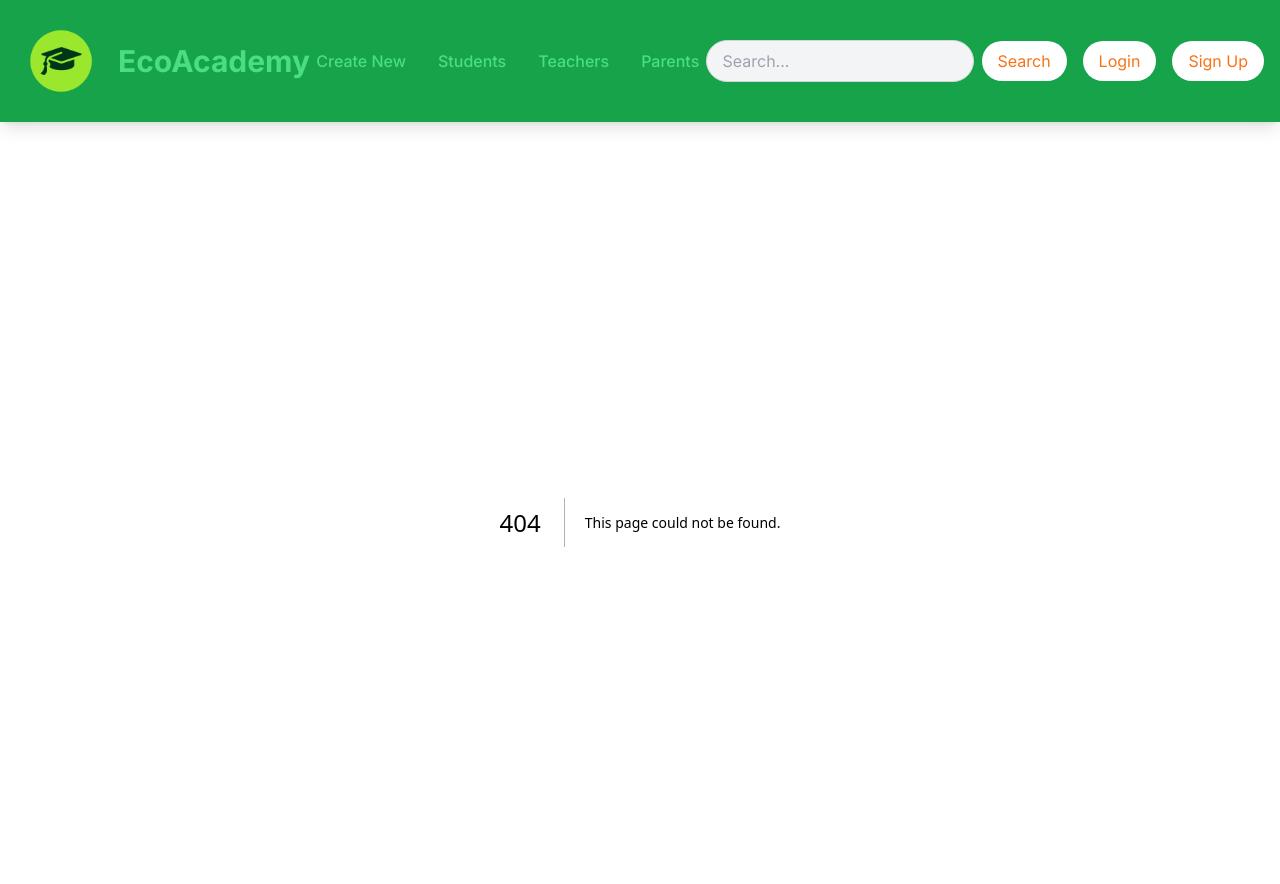
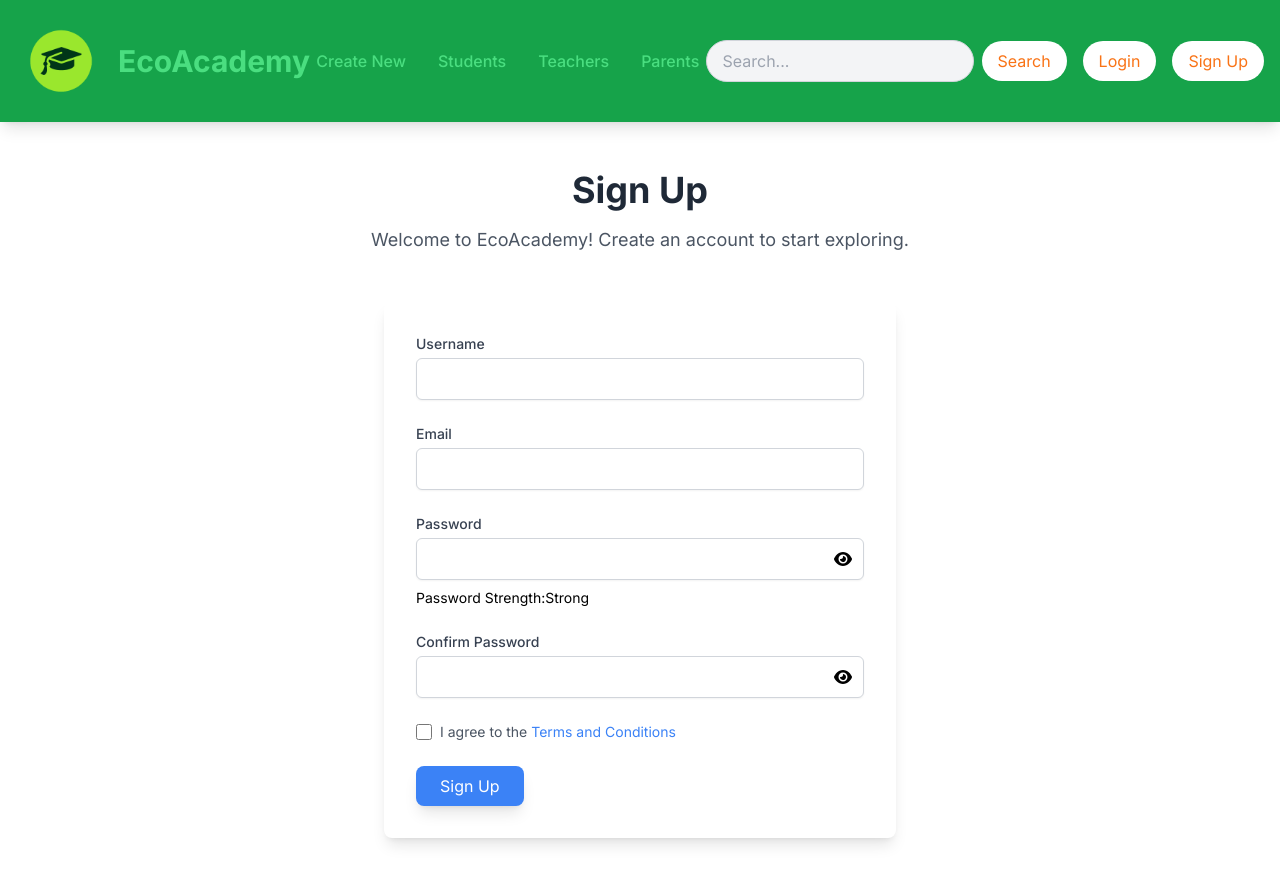
Before and after one commit to EcoAcademy/EcoAcademy, a Next.js app: page /teachers/signup in a window 1280 px wide. Before the commit this address had no page. Shown: the top 884 px of the page. Built offline with nearby package versions, Linux system fonts and the light colour scheme.

Commit message:
Updated login and signup pages with role selection

```diff
--- /dev/null
+++ b/src/app/signup/page.tsx
@@ -0,0 +1,75 @@
+'use client';
+
+import React, { useState } from 'react';
+import { useRouter } from 'next/navigation';
+
+const SignUpPage: React.FC = () => {
+  const [userType, setUserType] = useState<'student' | 'parent' | 'teacher' | null>(null);
+  const router = useRouter();
+
+  const handleUserTypeSelect = (type: 'student' | 'parent' | 'teacher') => {
+    setUserType(type);
+  };
+
+  const handleSignUp = () => {
+    if (userType) {
+      // Redirect to the appropriate sign-up page based on the selected user type
+      // Replace the URLs below with your actual sign-up page links
+      if (userType === 'student') {
+        router.push('/students/signup'); // Link to student sign-up
+      } else if (userType === 'parent') {
+        router.push('/parents/signup'); // Link to parent sign-up
+      } else if (userType === 'teacher') {
+        router.push('/teachers/signup'); // Link to teacher sign-up
+      }
+    } else {
+      alert('Please select your role');
+    }
+  };
+
+  return (
+    <div className="flex flex-col items-center justify-center min-h-screen bg-gray-100">
+      <div className="bg-white p-8 rounded-lg shadow-md">
+        <h1 className="text-3xl font-bold mb-6">Sign Up</h1>
+        <h2 className="text-lg font-semibold mb-2">Select your role:</h2>
+
+        <div className="flex space-x-4 mb-4">
+          <button
+            onClick={() => handleUserTypeSelect('student')}
+            className={`px-4 py-2 rounded-md ${
+              userType === 'student' ? 'bg-blue-500 text-white' : 'bg-gray-200 text-gray-700'
+            }`}
+          >
+            Student
+          </button>
+          <button
+            onClick={() => handleUserTypeSelect('parent')}
+            className={`px-4 py-2 rounded-md ${
+              userType === 'parent' ? 'bg-blue-500 text-white' : 'bg-gray-200 text-gray-700'
+            }`}
+          >
+            Parent
+          </button>
+          <button
+            onClick={() => handleUserTypeSelect('teacher')}
+            className={`px-4 py-2 rounded-md ${
+              userType === 'teacher' ? 'bg-blue-500 text-white' : 'bg-gray-200 text-gray-700'
+            }`}
+          >
+            Teacher
+          </button>
+        </div>
+
+        <h2 className="text-lg font-semibold mb-2">Then Click Sign Up</h2>
+        <button
+          onClick={handleSignUp}
+          className="bg-green-500 text-white px-4 py-2 rounded-md hover:bg-green-600"
+        >
+          Sign Up
+        </button>
+      </div>
+    </div>
+  );
+};
+
+export default SignUpPage;
--- /dev/null
+++ b/src/app/teachers/signup/page.tsx
@@ -0,0 +1,190 @@
+"use client";
+import React, { useState } from 'react';
+import { useRouter } from 'next/navigation';
+import { FontAwesomeIcon } from '@fortawesome/react-fontawesome';
+import { faEye, faEyeSlash } from '@fortawesome/free-solid-svg-icons';
+import classNames from 'classnames'; // Ensure this package is installed
+
+interface SignupFormData {
+  username: string;
+  email: string;
+  password: string;
+  confirmPassword: string;
+}
+
+const SignupPage: React.FC = () => {
+  const [formData, setFormData] = useState<SignupFormData>({
+    username: '',
+    email: '',
+    password: '',
+    confirmPassword: '',
+  });
+  const [showPassword, setShowPassword] = useState<boolean>(false);
+  const [showConfirmPassword, setShowConfirmPassword] = useState<boolean>(false);
+  const [loading, setLoading] = useState<boolean>(false);
+  const [passwordStrength, setPasswordStrength] = useState<number>(0);
+  const [formError, setFormError] = useState<string>('');
+  const [successMessage, setSuccessMessage] = useState<string>('');
+  const router = useRouter();
+
+  const handleChange = (e: React.ChangeEvent<HTMLInputElement>) => {
+    const { name, value } = e.target;
+    setFormData({ ...formData, [name]: value });
+
+    if (name === 'password') {
+      const strength = calculatePasswordStrength(value);
+      setPasswordStrength(strength);
+    }
+  };
+
+  const handleSubmit = async (e: React.FormEvent<HTMLFormElement>) => {
+    e.preventDefault();
+    setLoading(true);
+
+    if (formData.password !== formData.confirmPassword) {
+      setFormError('Passwords do not match');
+      setLoading(false);
+      return;
+    }
+
+    // Simulate form submission
+    setTimeout(() => {
+      setLoading(false);
+      setSuccessMessage('Sign up successful!');
+      setFormError('');
+      setFormData({
+        username: '',
+        email: '',
+        password: '',
+        confirmPassword: '',
+      });
+
+      // Redirect to Parents Dashboard
+      router.push('/teachers-dashboard');
+    }, 2000);
+  };
+
+  const calculatePasswordStrength = (password: string): number => {
+    if (password.length < 6) return 1;
+    if (/[A-Z]/.test(password) && /[0-9]/.test(password)) return 3;
+    return 2;
+  };
+
+  return (
+    <div className="container mx-auto py-12 px-6">
+      <div className="text-center mb-12">
+        <h1 className="text-4xl font-bold mb-4 text-gray-800">Sign Up</h1>
+        <p className="text-lg text-gray-600">
+          Welcome to EcoAcademy! Create an account to start exploring.
+        </p>
+      </div>
+
+      <form onSubmit={handleSubmit} className="max-w-lg mx-auto bg-white p-8 rounded-lg shadow-lg space-y-6">
+        <div>
+          <label htmlFor="username" className="block text-sm font-medium text-gray-700">Username</label>
+          <input
+            type="text"
+            id="username"
+            name="username"
+            value={formData.username}
+            onChange={handleChange}
+            className="mt-1 block w-full px-3 py-2 border border-gray-300 rounded-md shadow-sm focus:outline-none focus:ring-2 focus:ring-blue-500"
+            required
+          />
+        </div>
+        <div>
+          <label htmlFor="email" className="block text-sm font-medium text-gray-700">Email</label>
+          <input
+            type="email"
+            id="email"
+            name="email"
+            value={formData.email}
+            onChange={handleChange}
+            className="mt-1 block w-full px-3 py-2 border border-gray-300 rounded-md shadow-sm focus:outline-none focus:ring-2 focus:ring-blue-500"
+            required
+          />
+        </div>
+        <div>
+          <label htmlFor="password" className="block text-sm font-medium text-gray-700">Password</label>
+          <div className="relative">
+            <input
+              type={showPassword ? 'text' : 'password'}
+              id="password"
+              name="password"
+              value={formData.password}
+              onChange={handleChange}
+              className="mt-1 block w-full px-3 py-2 border border-gray-300 rounded-md shadow-sm focus:outline-none focus:ring-2 focus:ring-blue-500"
+              required
+            />
+            <button
+              type="button"
+              onClick={() => setShowPassword(!showPassword)}
+              className="absolute inset-y-0 right-0 pr-3 flex items-center cursor-pointer"
+            >
+              <FontAwesomeIcon icon={showPassword ? faEyeSlash : faEye} />
+            </button>
+          </div>
+          <div className="mt-2 text-sm">
+            Password Strength:
+            <span className={classNames({
+              'text-red-500': passwordStrength === 1,
+              'text-yellow-500': passwordStrength === 2,
+              'text-green-500': passwordStrength === 3
+            })}>
+              {passwordStrength === 1 ? 'Weak' : passwordStrength === 2 ? 'Medium' : 'Strong'}
+            </span>
+          </div>
+        </div>
+        <div>
+          <label htmlFor="confirmPassword" className="block text-sm font-medium text-gray-700">Confirm Password</label>
+          <div className="relative">
+            <input
+              type={showConfirmPassword ? 'text' : 'password'}
+              id="confirmPassword"
+              name="confirmPassword"
+              value={formData.confirmPassword}
+              onChange={handleChange}
+              className="mt-1 block w-full px-3 py-2 border border-gray-300 rounded-md shadow-sm focus:outline-none focus:ring-2 focus:ring-blue-500"
+              required
+            />
+            <button
+              type="button"
+              onClick={() => setShowConfirmPassword(!showConfirmPassword)}
+              className="absolute inset-y-0 right-0 pr-3 flex items-center cursor-pointer"
+            >
+              <FontAwesomeIcon icon={showConfirmPassword ? faEyeSlash : faEye} />
+            </button>
+          </div>
+        </div>
+
+        <div className="flex items-center">
+          <input
+            type="checkbox"
+            id="terms"
+            className="h-4 w-4 text-blue-500 border-gray-300 rounded"
+            required
+          />
+          <label htmlFor="terms" className="ml-2 text-sm text-gray-600">
+            I agree to the <a href="#" className="text-blue-500 hover:underline">Terms and Conditions</a>
+          </label>
+        </div>
+
+        <button
+          type="submit"
+          className="bg-blue-500 hover:bg-blue-600 text-white py-2 px-6 rounded-lg shadow-lg focus:outline-none focus:ring-2 focus:ring-blue-500 transition-transform transform hover:scale-105"
+        >
+          {loading ? 'Signing up...' : 'Sign Up'}
+        </button>
+
+        {formError && (
+          <div className="text-red-500 text-sm mt-2">{formError}</div>
+        )}
+        {successMessage && (
+          <div className="text-green-500 text-sm mt-2">{successMessage}</div>
+        )}
+      </form>
+    </div>
+  );
+};
+
+export default SignupPage;
```
